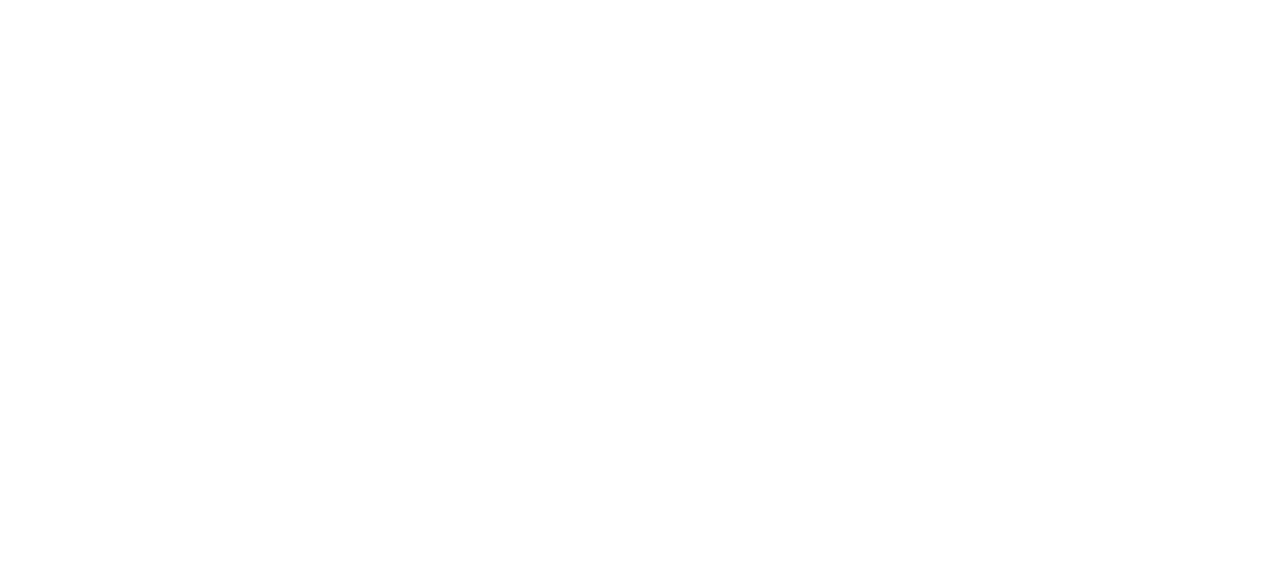
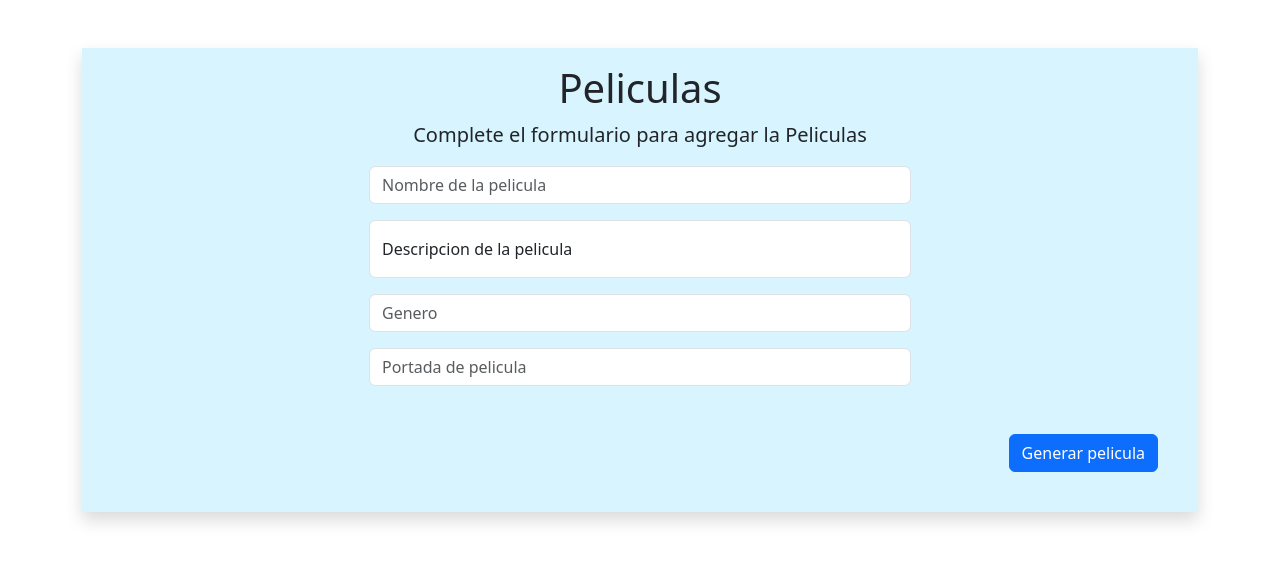
Before and after one commit to Matiassanchez18/AltaDePeliculas, a React (Vite) app: page / in a window 1280 px wide. Shown: the top 562 px of the page. Built offline with nearby package versions, Linux system fonts and the light colour scheme.

Commit message:
Se maqueto el formulario

```diff
--- a/src/App.css
+++ b/src/App.css
@@ -0,0 +1,7 @@
+.fondo{
+    background-color: rgb(216, 245, 255);
+}
+
+.textarea{
+    resize: none;
+}
--- a/src/App.jsx
+++ b/src/App.jsx
@@ -1,12 +1,14 @@
 import { useState } from 'react'
 import './App.css'
+import Formulario from './components/Formulario'
+import "bootstrap/dist/css/bootstrap.min.css";
 
 function App() {
 
 
   return (
     <>
-
+      <Formulario></Formulario>
     </>
   )
 }
--- /dev/null
+++ b/src/components/Formulario.jsx
@@ -0,0 +1,147 @@
+import React, { useState } from "react";
+import Form from "react-bootstrap/Form";
+import InputGroup from "react-bootstrap/InputGroup";
+import "../css/style.css";
+import Button from "react-bootstrap/Button";
+import { useForm } from "react-hook-form";
+import ListaPeliculas from "./ListaPeliculas";
+
+const Formulario = () => {
+  const {
+    register,
+    handleSubmit,
+    formState: { errors },
+    reset,
+  } = useForm();
+
+  // Inicializamos arrayPeliculas como un array vacío
+  const [arrayPeliculas, setarrayPeliculas] = useState([]);
+
+  const enviadoForm = (data) => {
+    // Verificamos si la película ya existe en el array
+    const peliculaExistente = arrayPeliculas.some(
+      (ipeliculas) => ipeliculas.Nombre === data.nombre.trim()
+    );
+
+    if (peliculaExistente) {
+      alert("La película ya existe");
+    } else {
+      // Si no existe, agregamos la nueva película
+      const nuevaPelicula = {
+        Nombre: data.nombre.trim(),
+        Descripcion: data.descripcion.trim(),
+        Genero: data.genero.trim(),
+        Imagen: data.imagen.trim(),
+      };
+      // Actualizamos el estado con el nuevo array
+      setarrayPeliculas([...arrayPeliculas, nuevaPelicula]);
+      console.log([...arrayPeliculas, nuevaPelicula]); // Mostramos el nuevo array en la consola
+      reset(); // Reiniciamos el formulario
+    }
+  };
+
+  return (
+    <section className="container">
+      <article className="text-center mt-5 p-3 fondo shadow">
+        <h1>Peliculas</h1>
+        <p className="lead">Complete el formulario para agregar la Peliculas</p>
+        <form action="" onSubmit={handleSubmit(enviadoForm)}>
+          <InputGroup className=" mt-3 w-50 mx-auto">
+            <Form.Control
+              placeholder="Nombre de la pelicula"
+              aria-label="Nombre"
+              aria-describedby="basic-addon1"
+              {...register("nombre", {
+                required: "Este campo es obligatorio",
+                minLength: {
+                  value: 3,
+                  message: "El minimo de caracteres es de 3",
+                },
+                maxLength: {
+                  value: 15,
+                  message: "El maximo de caracteres permitido es de 15",
+                },
+              })}
+            />
+          </InputGroup>
+          <Form.Text className="text-danger">
+            {errors.nombre?.message}
+          </Form.Text>
+
+          <InputGroup className=" mt-3 w-50 mx-auto">
+            <div className="form-floating">
+              <textarea
+                className="form-control textarea"
+                placeholder="Leave a comment here"
+                id="floatingTextarea"
+                {...register("descripcion", {
+                  required: "Este campo es obligatorio",
+                  minLength: {
+                    value: 3,
+                    message: "El minimo de caracteres es de 3",
+                  },
+                  maxLength: {
+                    value: 250,
+                    message: "El maximo de caracteres permitido es de 250",
+                  },
+                })}
+              ></textarea>
+              <label>Descripcion de la pelicula</label>
+            </div>
+          </InputGroup>
+          <Form.Text className="text-danger">
+            {errors.descripcion?.message}
+          </Form.Text>
+
+          <InputGroup className=" mt-3 w-50 mx-auto">
+            <Form.Control
+              placeholder="Genero"
+              aria-label="genero"
+              aria-describedby="basic-addon1"
+              {...register("genero", {
+                required: "Este campo es obligatorio",
+                minLength: {
+                  value: 2,
+                  message: "El minimo de caracteres es de 2",
+                },
+                maxLength: {
+                  value: 50,
+                  message: "El maximo de caracteres permitido es de 50",
+                },
+              })}
+            />
+          </InputGroup>
+          <Form.Text className="text-danger">
+            {errors.genero?.message}
+          </Form.Text>
+
+          <InputGroup className=" mt-3 w-50 mx-auto">
+            <Form.Control
+              placeholder="Portada de pelicula"
+              aria-label="Username"
+              type="url"
+              aria-describedby="basic-addon1"
+              {...register("imagen", {
+                required: "Este campo es obligatorio",
+              })}
+            />
+          </InputGroup>
+          <Form.Text className="text-danger">
+            {errors.imagen?.message}
+          </Form.Text>
+          <div className="d-flex justify-content-end me-4 mt-5 mb-4">
+            <Button variant="primary" type="submit">
+              Generar pelicula
+            </Button>
+          </div>
+        </form>
+      </article>
+
+      <article>
+        <ListaPeliculas></ListaPeliculas>
+      </article>
+    </section>
+  );
+};
+
+export default Formulario;
--- /dev/null
+++ b/src/components/ListaPeliculas.jsx
@@ -0,0 +1,11 @@
+import React from 'react';
+
+const ListaPeliculas = () => {
+    return (
+        <section>
+
+        </section>
+    );
+};
+
+export default ListaPeliculas;
```
Also changed, not shown: src/css/style.css (added).
